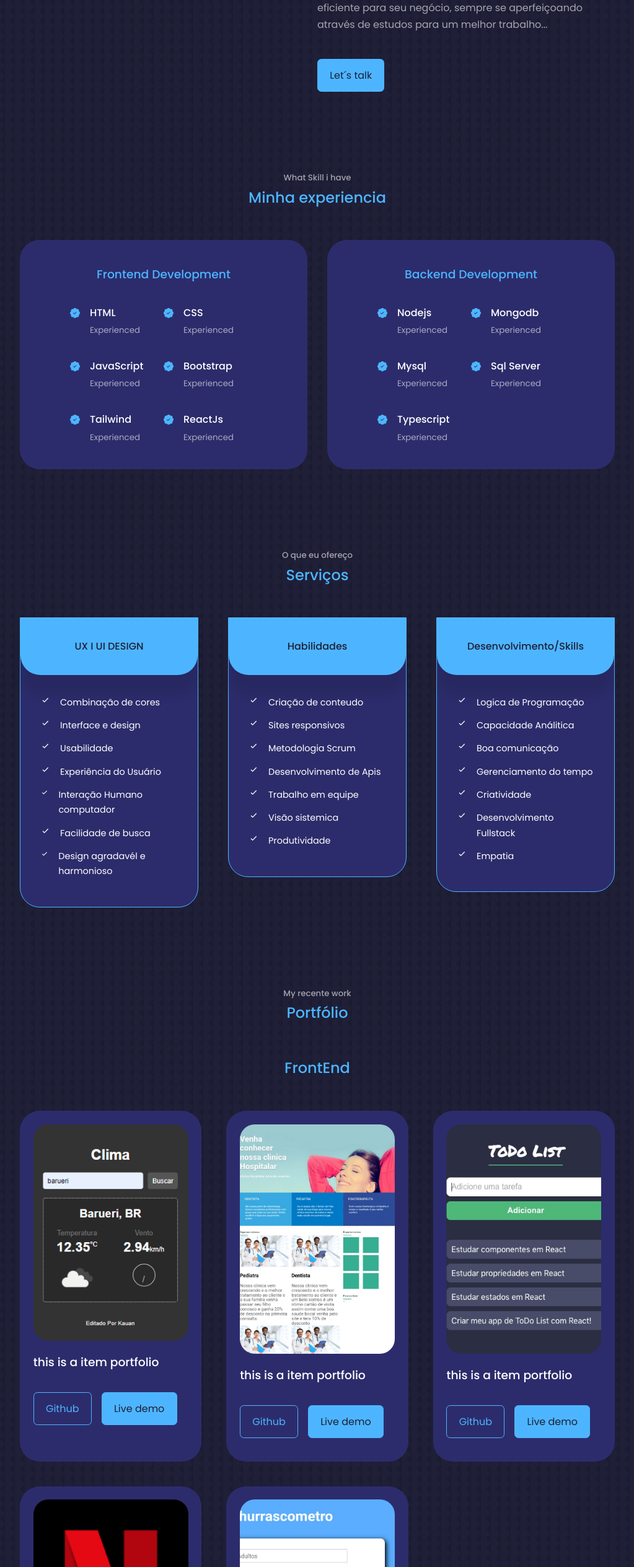
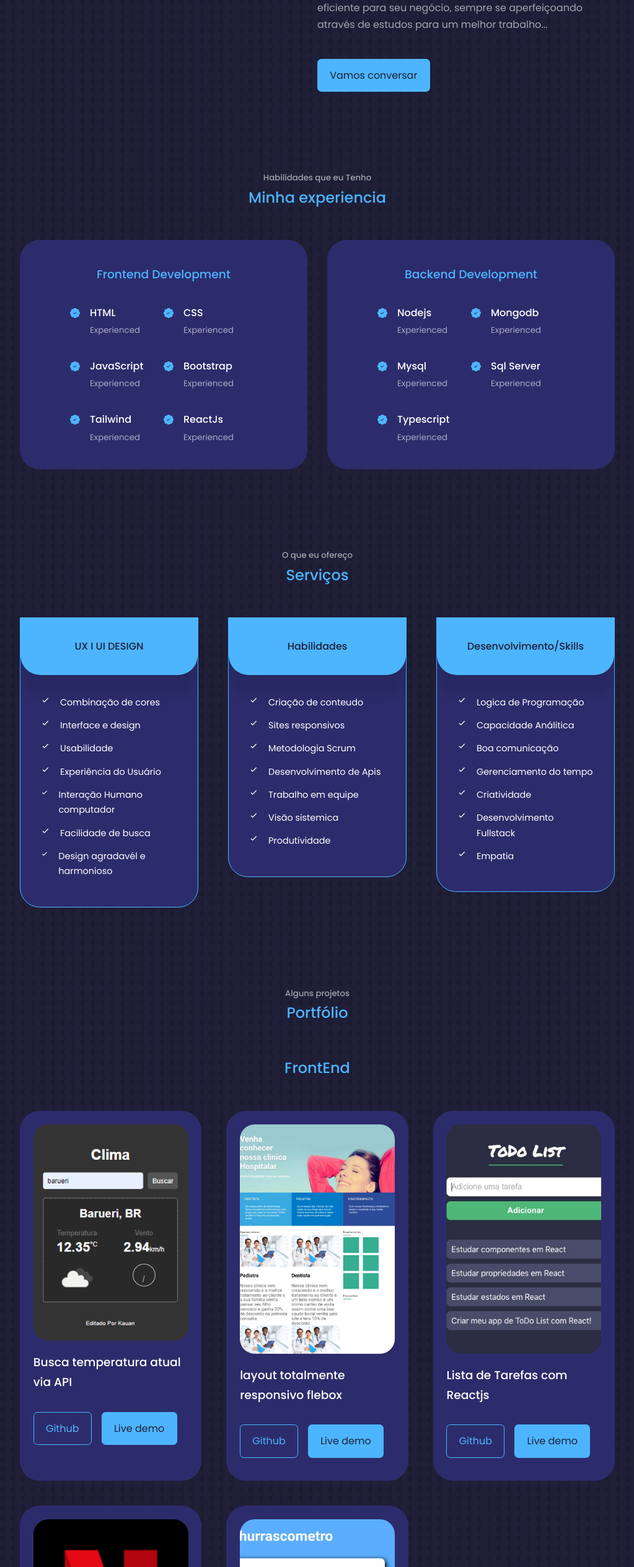
Before and after one commit to KAUANPEREIRA/portfolio, a React (Create React App) app: page / in a window 1280 px wide. Shown: the part 1398-3926 px from the top of the page at 62% size, without its empty margins (128-1151 px from the left). Built offline with nearby package versions, Linux system fonts and the light colour scheme.

Commit message:
projeto finalizado

```diff
--- a/src/components/about/about.jsx
+++ b/src/components/about/about.jsx
@@ -56,7 +56,7 @@ const About =()=>{
                      sistemas e sites de forma prática e eficiente para seu negócio, sempre se
                       aperfeiçoando através de estudos para um melhor trabalho...</p>
 
-                 <a href="#contact" className="btn btn-primary">Let´s talk</a>
+                 <a href="#contact" className="btn btn-primary">Vamos conversar</a>
 
                 </div>
             </div>
--- a/src/components/contact/Contact.jsx
+++ b/src/components/contact/Contact.jsx
@@ -25,7 +25,7 @@ const Contact =()=>{
                         <MdOutlineMail className="contact__option-icon"/>
                         <h4>Email</h4>
                         <h5>kauanauan71@gmail.com</h5>
-                        <a href="mailto:kauanauan71@gmail.com">Enviar email</a>
+                        <a href="mailto:kauanauan71@gmail.com" target="_blank">Enviar email</a>
 
                     </article>
 
@@ -38,9 +38,9 @@ const Contact =()=>{
 
                 </div>
                 <form ref={form} onSubmit={sendEmail}>
-                    <input type="text" name="name" placeholder="Youl full name" required/>
-                    <input type="email" name="email" placeholder="Your seu email" required/>
-                    <textarea name="message" rows="7" placeholder="Your message" required></textarea>
+                    <input type="text" name="name" placeholder="Seu nome" required/>
+                    <input type="email" name="email" placeholder="Seu email" required/>
+                    <textarea name="message" rows="7" placeholder="Sua mensagem" required></textarea>
                     <button type="submit" className="btn btn-primary">Enviar email</button>
 
                 </form>
--- a/src/components/experience/Experience.jsx
+++ b/src/components/experience/Experience.jsx
@@ -6,7 +6,7 @@ import {BsFillPatchCheckFill} from 'react-icons/bs'
 const Experience = () => {
   return (
     <section id="experience">
-      <h5>What Skill i have</h5>
+      <h5>Habilidades que eu Tenho</h5>
       <h2>Minha experiencia</h2>
       <div className="container experience__container">
         <div className="experience__frontend">
--- a/src/components/portfolio/Portfolio.jsx
+++ b/src/components/portfolio/Portfolio.jsx
@@ -12,7 +12,7 @@ import IMG7 from '../../assets/churrascometro.jpeg'
 const Portfolio = () => {
   return (
     <section id="portfolio">
-      <h5>My recente work</h5>
+      <h5>Alguns projetos</h5>
       <h2>Portfólio</h2>
       <h2>FrontEnd</h2>
       <div className="container portfolio__container">
@@ -20,10 +20,10 @@ const Portfolio = () => {
           <div className="portfolio__item-image">
             <img src={IMG1}  alt="" />
           </div>
-            <h3>this is a item portfolio</h3>
+            <h3>Busca temperatura atual via API</h3>
             <div className="portfolio__item-cta">
-              <a href='https://github.com' className='btn' target="_blank">Github</a>
-              <a href='https://github.com' className='btn btn-primary' target="_blank">Live demo</a>
+              <a href='https://github.com/KAUANPEREIRA/buscar-temperatura' className='btn' target="_blank">Github</a>
+              <a href='https://kauanpereira.github.io/buscar-temperatura/' className='btn btn-primary' target="_blank">Live demo</a>
             </div>
         </article>
 
@@ -31,10 +31,10 @@ const Portfolio = () => {
           <div className="portfolio__item-image">
             <img src={IMG2}  height="370px" alt="" />
           </div>
-            <h3>this is a item portfolio</h3>
+            <h3>layout totalmente responsivo flebox</h3>
             <div className="portfolio__item-cta">
-              <a href='https://github.com' className='btn' target="_blank">Github</a>
-              <a href='https://github.com' className='btn btn-primary' target="_blank">Live demo</a>
+              <a href='https://github.com/KAUANPEREIRA/hospital-center' className='btn' target="_blank">Github</a>
+              <a href='https://kauanpereira.github.io/hospital-center/' className='btn btn-primary' target="_blank">Live demo</a>
             </div>
         </article>
 
@@ -42,10 +42,10 @@ const Portfolio = () => {
           <div className="portfolio__item-image">
             <img src={IMG3} height="370px" alt="" />
           </div>
-            <h3>this is a item portfolio</h3>
+            <h3>Lista de Tarefas com Reactjs</h3>
             <div className="portfolio__item-cta">
-              <a href='https://github.com' className='btn' target="_blank">Github</a>
-              <a href='https://github.com' className='btn btn-primary' target="_blank">Live demo</a>
+              <a href='https://github.com/KAUANPEREIRA/todo' className='btn' target="_blank">Github</a>
+              <a href='https://github.com/KAUANPEREIRA/todo' className='btn btn-primary' target="_blank">Live demo</a>
             </div>
         </article>
 
@@ -53,10 +53,10 @@ const Portfolio = () => {
           <div className="portfolio__item-image">
             <img src={IMG5} height="370px"alt="" />
           </div>
-            <h3>this is a item portfolio</h3>
+            <h3>Clone frontend da netflix com reactjs</h3>
             <div className="portfolio__item-cta">
-              <a href='https://github.com' className='btn' target="_blank">Github</a>
-              <a href='https://github.com' className='btn btn-primary' target="_blank">Live demo</a>
+              <a href='https://github.com/KAUANPEREIRA/Netflix/tree/main/netflix' className='btn' target="_blank">Github</a>
+              <a href='https://github.com/KAUANPEREIRA/Netflix/tree/main/netflix' className='btn btn-primary' target="_blank">Live demo</a>
             </div>
         </article>
 
@@ -64,10 +64,10 @@ const Portfolio = () => {
           <div className="portfolio__item-image">
             <img src={IMG7} height="370px" alt="" />
           </div>
-            <h3>this is a item portfolio</h3>
+            <h3>Cálculo para seu churrasco</h3>
             <div className="portfolio__item-cta">
-              <a href='https://github.com' className='btn' target="_blank">Github</a>
-              <a href='https://github.com' className='btn btn-primary' target="_blank">Live demo</a>
+              <a href='https://github.com/KAUANPEREIRA/churrascometro' className='btn' target="_blank">Github</a>
+              <a href='https://kauanpereira.github.io/churrascometro/' className='btn btn-primary' target="_blank">Live demo</a>
             </div>
         </article>
       </div>
@@ -79,10 +79,10 @@ const Portfolio = () => {
           <div className="portfolio__item-image">
             <img src={IMG4} height="370px" alt="" />
           </div>
-            <h3>this is a item portfolio</h3>
+            <h3>Projeto Petshop nodejs com mustache</h3>
             <div className="portfolio__item-cta">
-              <a href='https://github.com' className='btn' target="_blank">Github</a>
-              <a href='https://github.com' className='btn btn-primary' target="_blank">Live demo</a>
+              <a href='https://github.com/KAUANPEREIRA/projetoPet' className='btn' target="_blank">Github</a>
+              <a href='https://github.com/KAUANPEREIRA/projetoPet' className='btn btn-primary' target="_blank">Live demo</a>
             </div>
         </article>
 
@@ -90,10 +90,10 @@ const Portfolio = () => {
           <div className="portfolio__item-image">
             <img src={IMG6} height="370px" alt="" />
           </div>
-            <h3>this is a item portfolio</h3>
+            <h3>API com nodejs+sequelize mysql</h3>
             <div className="portfolio__item-cta">
-              <a href='https://github.com' className='btn' target="_blank">Github</a>
-              <a href='https://github.com' className='btn btn-primary' target="_blank">Live demo</a>
+              <a href='https://github.com/KAUANPEREIRA/API' className='btn' target="_blank">Github</a>
+              <a href='https://github.com/KAUANPEREIRA/API' className='btn btn-primary' target="_blank">Live demo</a>
             </div>
         </article>
         </div>
```
